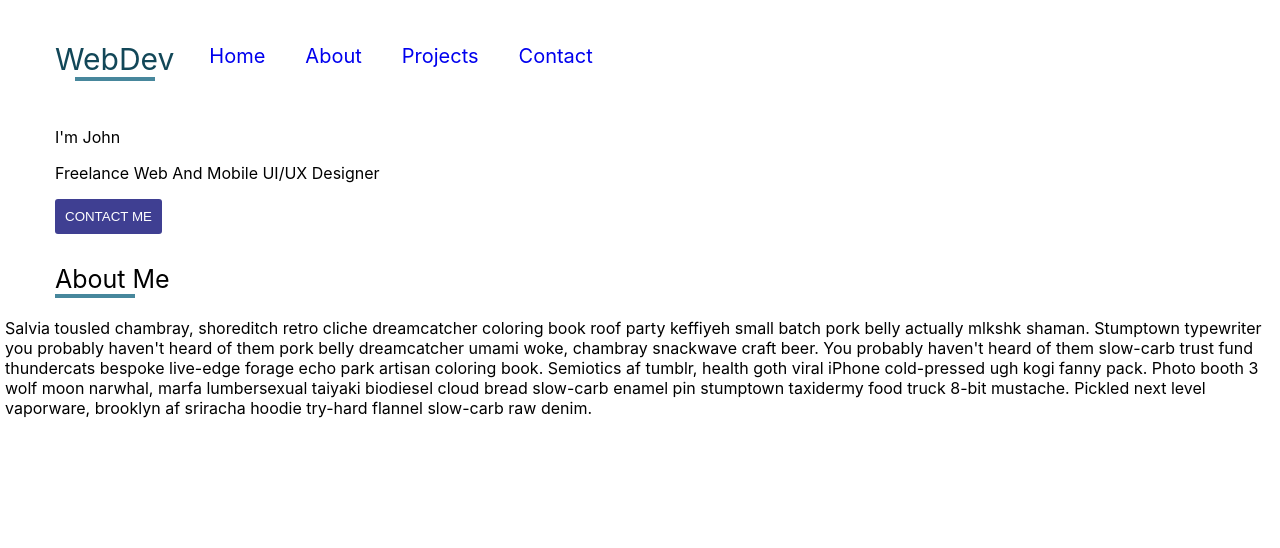
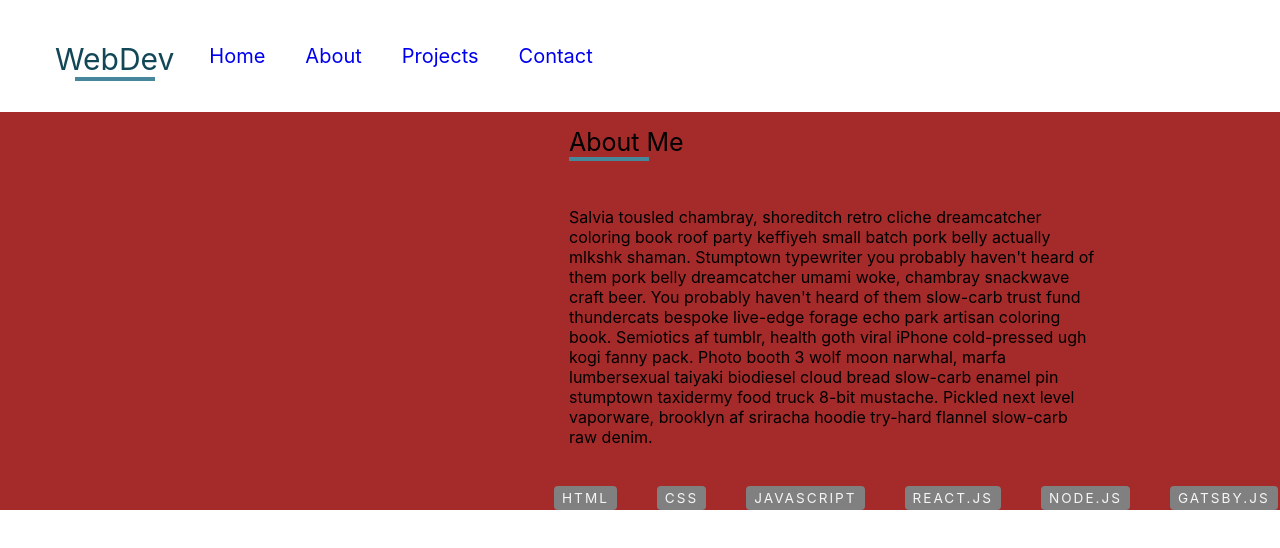
Before and after one commit to marijalara/tabs, a React (Create React App) app: page /about in a window 1280 px wide. Shown: the top 548 px of the page. Built offline with nearby package versions, Linux system fonts and the light colour scheme.

Commit message:
Updated code and created projects

```diff
--- a/src/components/About.js
+++ b/src/components/About.js
@@ -2,7 +2,8 @@ import React from 'react'
 
 const About = () => {
     return (
-        <div>
+        <div className='about-container'>
+            <div className='paragraph-container'>
             <header className='head1'>
                 about me
                 <div className='underline1'></div>
@@ -17,6 +18,15 @@ const About = () => {
                 8-bit mustache. Pickled next level vaporware, brooklyn af sriracha hoodie try-hard flannel slow-carb raw
                 denim.
             </p>
+            <div className='about-stack'>
+                <span>html</span>
+                <span>css</span>
+                <span>javascript</span>
+                <span>react.js</span>
+                <span>node.js</span>
+                <span>gatsby.js</span>
+            </div>
+            </div>
         </div>
     )
 }
--- a/src/components/App.js
+++ b/src/components/App.js
@@ -5,13 +5,11 @@ import Home from './Home';
 import About from './About';
 import Projects from './Projects';
 import Contact from './Contact';
-import Header from './Header';
 
 const App = () => {
     return (
       <Router>
         <Navbar />
-        <Header />
         <Routes>
           <Route path='/' exact element={<Home />} />
           <Route path='/about' exact element={<About />} />
--- a/src/components/Home.js
+++ b/src/components/Home.js
@@ -2,6 +2,7 @@ import React, {useState, useEffect} from 'react';
 import Cards from './Cards';
 import Jobs from './Jobs';
 import axios from 'axios';
+import Header from './Header';
 
 const url='https://course-api.com/react-tabs-project'
 
@@ -19,6 +20,7 @@ const Home = () => {
 
     return (
         <div>
+            <Header />
             <header className='head2'>
                 Services
                 <div className='underline2'></div>
--- a/src/components/Projects.js
+++ b/src/components/Projects.js
@@ -1,9 +1,44 @@
-import React from 'react'
+import React from 'react';
+import { Card, CardContent, CardMedia, Typography } from '@mui/material'
 
 const Project = () => {
     return (
-        <div>
-            Project
+        <div className='projects-container'>
+            <header className='head4'>
+                all projects
+                <div className='underline4'></div>
+            </header>
+            <div className='card-container'>
+                <Card sx={{ maxWidth: 500 }} >
+                    <CardMedia
+                        sx={{ height: 260 }}
+                        image='http://getwallpapers.com/wallpaper/full/b/5/0/1025571-cool-backgrounds-for-laptops-2880x1800-for-windows.jpg'
+                        title='laptop'
+                    />
+                    <CardContent>
+                        <Typography  gutterBottom variant="h5" className='title' >
+                            01.
+                            <br />
+                            html&css
+                        </Typography>
+                        <Typography variant="body2" color="text.secondary">
+                            Four loko heirloom 90's, mustache readymade microdosing lumbersexual
+                            vexillologist synth. Sartorial shabby chic cloud bread, green juice meditation
+                            bitters before they sold out brunch. Four dollar toast retro pitchfork
+                            biodiesel cronut, waistcoat direct trade +1 williamsburg cornhole. Health
+                            goth williamsburg cliche lumbersexual listicle small batch, cardigan franzen
+                            snackwave knausgaard poutine humblebrag put a bird on it godard.
+                            Godard chillwave put a bird on it locavore salvia echo park copper
+                            mug roof party dreamcatcher kale chips listicle.
+                        </Typography>
+                        <div className='about-stack'>
+                            <span>html</span>
+                            <span>css</span>
+                            <span>javascript</span>
+                        </div>
+                    </CardContent>
+                </Card>
+            </div>
         </div>
     )
 }
--- a/src/index.css
+++ b/src/index.css
@@ -67,7 +67,7 @@ body {
   width: 500px;
   padding: 10px;
   background-color: white;
-  margin: auto;
+  margin: 50px auto;
   box-shadow: 0 0 20px 0 rgba(0, 0, 0, 0.2), 0 5px 5px 0 rgba(0, 0, 0, 0.24);
 }
 .form {
@@ -109,9 +109,6 @@ input {
   width: 5rem;
   height: 0.25rem;
   background-color: rgb(71, 135, 156);
-}
-.paragraph {
-  margin: 5px;
 }
 .head2 {
   text-transform: capitalize;
@@ -243,3 +240,72 @@ input {
   margin-top: 2rem;
   border-radius: 4px;
 }
+.paragraph {
+  margin-left: 40px;
+  padding: 15px;
+
+}
+.about-container {
+  display: flex;
+  justify-content: center;
+  background-color: brown;
+}
+.paragraph-container {
+  max-width: 600px;
+  width: 100%;
+}
+@media screen and (min-width: 668px) {
+  .about-container {
+    justify-content: flex-end;
+  }
+  .paragraph-container {
+    margin-right: 166px;
+  }
+}
+.about-stack {
+  display: flex;
+  justify-content: space-between;
+}
+.about-stack span {
+  display: inline-block;
+  background-color: gray;
+  text-transform: uppercase;
+  color: whitesmoke;
+  letter-spacing: 2px;
+  font-size: 0.85rem;
+  border-radius: 0.25rem;
+  padding: 0.25rem 0.5rem;
+  margin-top: 0.5rem;
+  margin-left: 40px;
+}
+.head4 {
+  text-align: center;
+  text-transform: capitalize;
+  font-size: 2rem;
+  margin-top: 10px;
+}
+.underline4 {
+  width: 6rem;
+  height: 0.25rem;
+  background-color: rgb(71, 135, 156);
+  margin-left: auto;
+  margin-right: auto;
+}
+img {
+  width: 600px;
+  height: 300px;
+  margin-top: 20px;
+}
+.projects-container {
+  display: flex;
+  flex-direction: column;
+  align-items: center;
+}
+.card-container{
+  display: flex;
+  justify-content: center;
+  margin-top: 20px;
+}
+.title {
+  text-transform: uppercase;
+}
```
